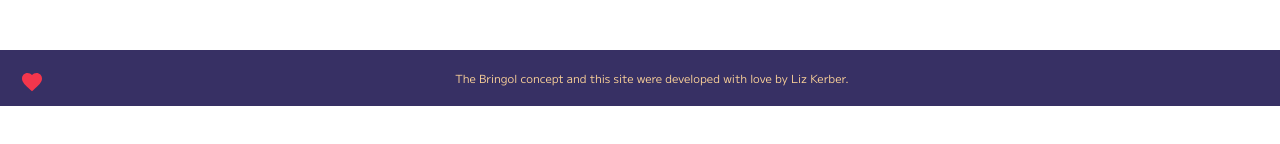
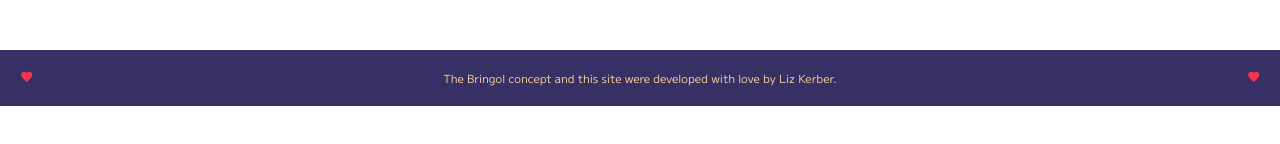
Before and after one commit to emkerber/rsvp_app, a React (Create React App) app: page /#/home in a window 1280 px wide. Shown: the part 644-788 px from the top of the page. Built offline with nearby package versions, Linux system fonts and the light colour scheme; no server answers.

Commit message:
Added hearts to footer

```diff
--- a/package.json
+++ b/package.json
@@ -4,6 +4,10 @@
   "private": true,
   "proxy": "http://localhost:5000",
   "dependencies": {
+    "@emotion/react": "^11.7.1",
+    "@emotion/styled": "^11.6.0",
+    "@mui/icons-material": "^5.2.5",
+    "@mui/material": "^5.2.6",
     "axios": "^0.21.1",
     "bcryptjs": "^2.4.3",
     "cookie-session": "^2.0.0-rc.1",
--- a/src/components/Footer/Footer.css
+++ b/src/components/Footer/Footer.css
@@ -1,13 +1,6 @@
 @font-face {
   font-family: 'MPLUS1';
   src: url('./MPLUS1-Regular.ttf') format('truetype');
-}
-
-#heart {
-  float: left;
-  position: relative;
-  margin-bottom: 50%;
-  color: #f4364c;
 }
 
 footer {
@@ -20,3 +13,15 @@ footer {
   color: #fcd299;
   background-color: #373064;
 }
+
+#heart-left {
+  color: #f4364c;
+  font-size: 1.2em;
+  float: left;
+}
+
+#heart-right {
+  color: #f4364c;
+  font-size: 1.2em;
+  float: right;
+}
--- a/src/components/Footer/Footer.jsx
+++ b/src/components/Footer/Footer.jsx
@@ -10,8 +10,9 @@ import './Footer.css';
 function Footer() {
   return (
     <footer>
-      <FavoriteIcon id="heart"/>
+      <FavoriteIcon id="heart-left"/>
       <span>The Bringol concept and this site were developed with love by Liz Kerber.</span>
+      <FavoriteIcon id="heart-right"/>
     </footer>
   );
 }
```
